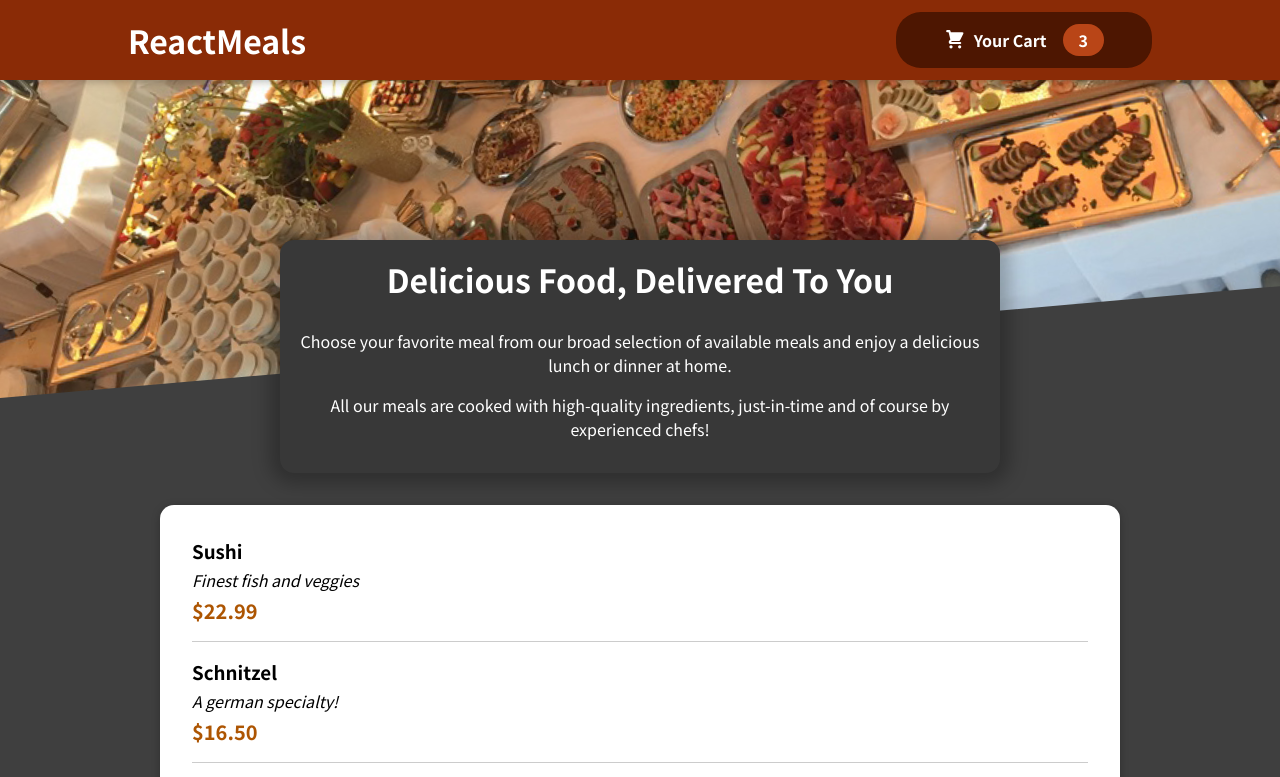
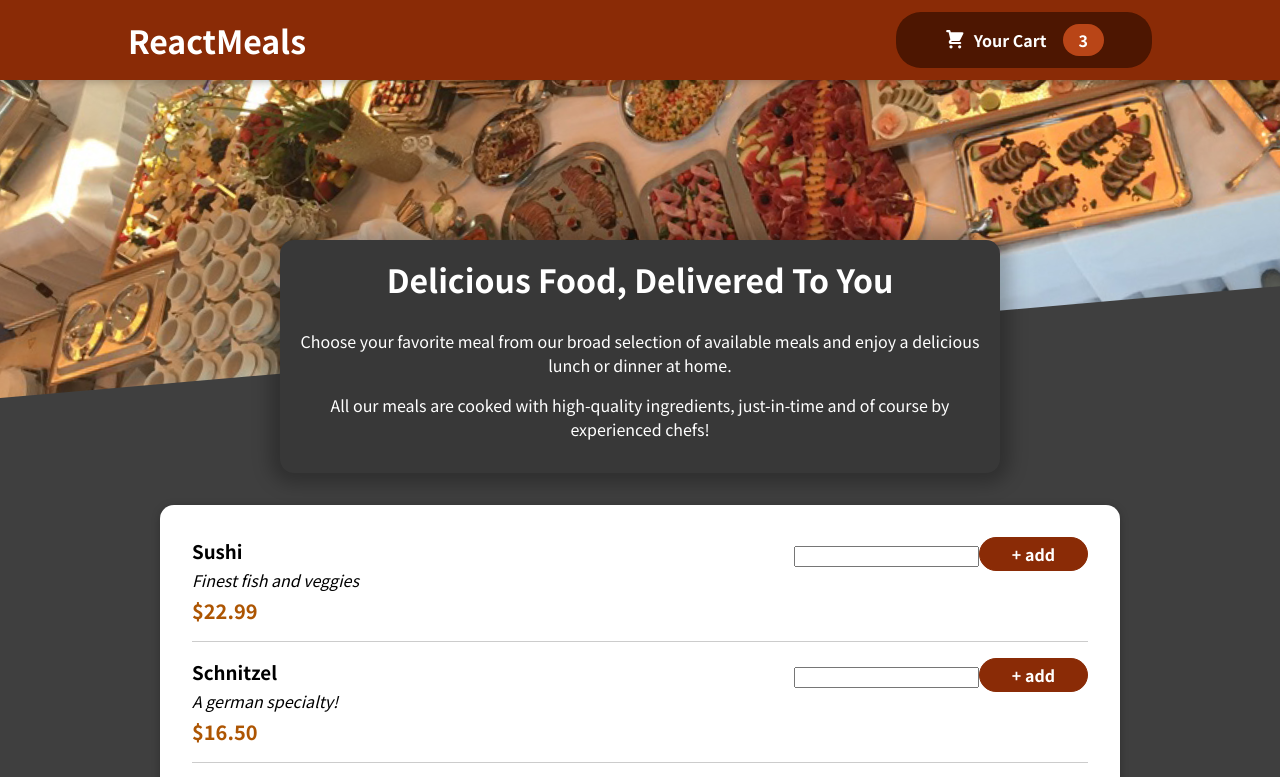
Before and after one commit to bruflor/food-order-app, a JavaScript app: page / in a window 1280 px wide. Shown: the top 777 px of the page. Built offline with nearby package versions, Linux system fonts and the light colour scheme.

Commit message:
wip: input component

```diff
--- a/src/components/Meals/MealItem/MealItem.js
+++ b/src/components/Meals/MealItem/MealItem.js
@@ -1,4 +1,5 @@
 import classes from "./MealItem.module.css";
+import MealItemForm from "./MealItemForm";
 
 const MealItem = (props) => {
   const price = `$${props.price.toFixed(2)}`;
@@ -10,7 +11,9 @@
         <div className={classes.description}>{props.description}</div>
         <div className={classes.price}>{price}</div>
       </div>
-      <div></div>
+      <div>
+        <MealItemForm />
+      </div>
     </li>
   );
 };
--- a/src/components/Meals/MealItem/MealItemForm.js
+++ b/src/components/Meals/MealItem/MealItemForm.js
@@ -0,0 +1,12 @@
+import classes from "./MealItemForm.module.css";
+
+const MealItemForm = (props) => {
+  return (
+    <form className={classes.form}>
+      <input />
+      <button>+ add</button>
+    </form>
+  );
+};
+
+export default MealItemForm;
--- /dev/null
+++ b/src/components/Meals/MealItem/MealItemForm.module.css
@@ -0,0 +1,20 @@
+.form {
+  text-align: right;
+}
+
+.form button {
+  font: inherit;
+  cursor: pointer;
+  background-color: #8a2b06;
+  border: 1px solid #8a2b06;
+  color: white;
+  padding: 0.25rem 2rem;
+  border-radius: 20px;
+  font-weight: bold;
+}
+
+.form button:hover,
+.form button:active {
+  background-color: #641e03;
+  border-color: #641e03;
+}
```
Also changed, not shown: src/components/UI/input.js (added, +12 -0 lines), src/components/UI/input.module.css (added, +18 -0 lines).
